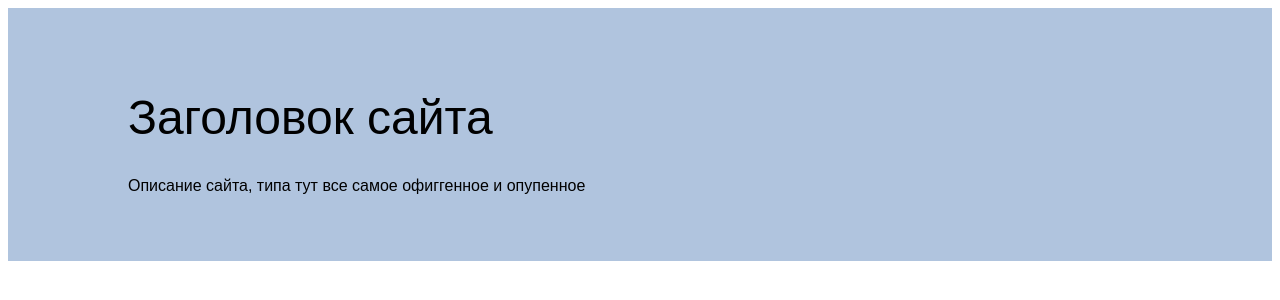
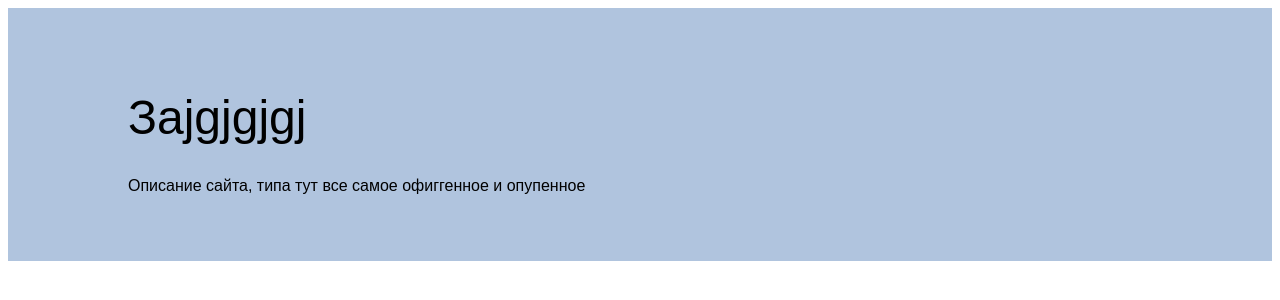
Before and after one commit to VadimVic/sizhu-vyazhu, a plain HTML site: page www/index.html in a window 1280 px wide. Drawn offline with Linux system fonts and the light colour scheme.

Commit message:
Проба пера

```diff
--- a/www/index.html
+++ b/www/index.html
@@ -9,7 +9,7 @@
 <body>
     <div class="promo">
         <div class="promo-inner">
-            <h1 class="promo-ttl">Заголовок сайта</h1>
+            <h1 class="promo-ttl">Заjgjgjgj</h1>
             <p class="promo-slogan">Описание сайта, типа тут все самое офиггенное и опупенное</p>
         </div>
     </div>
```
